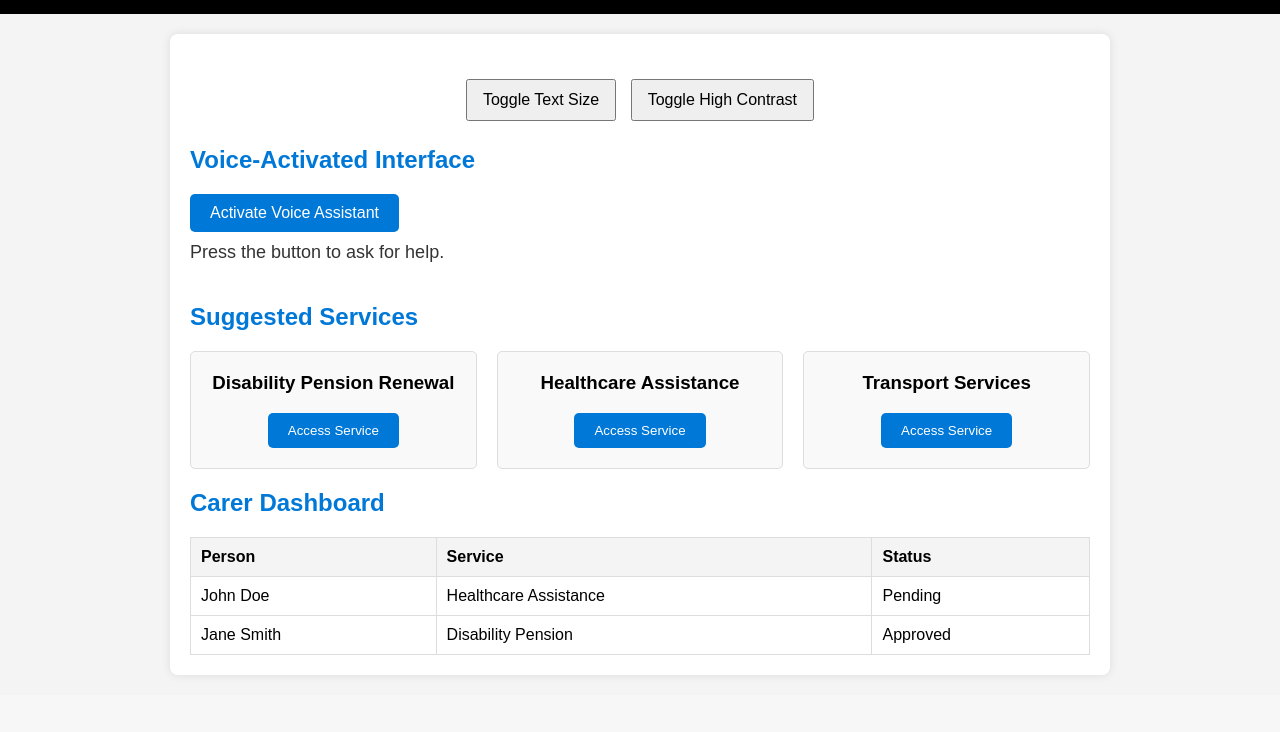
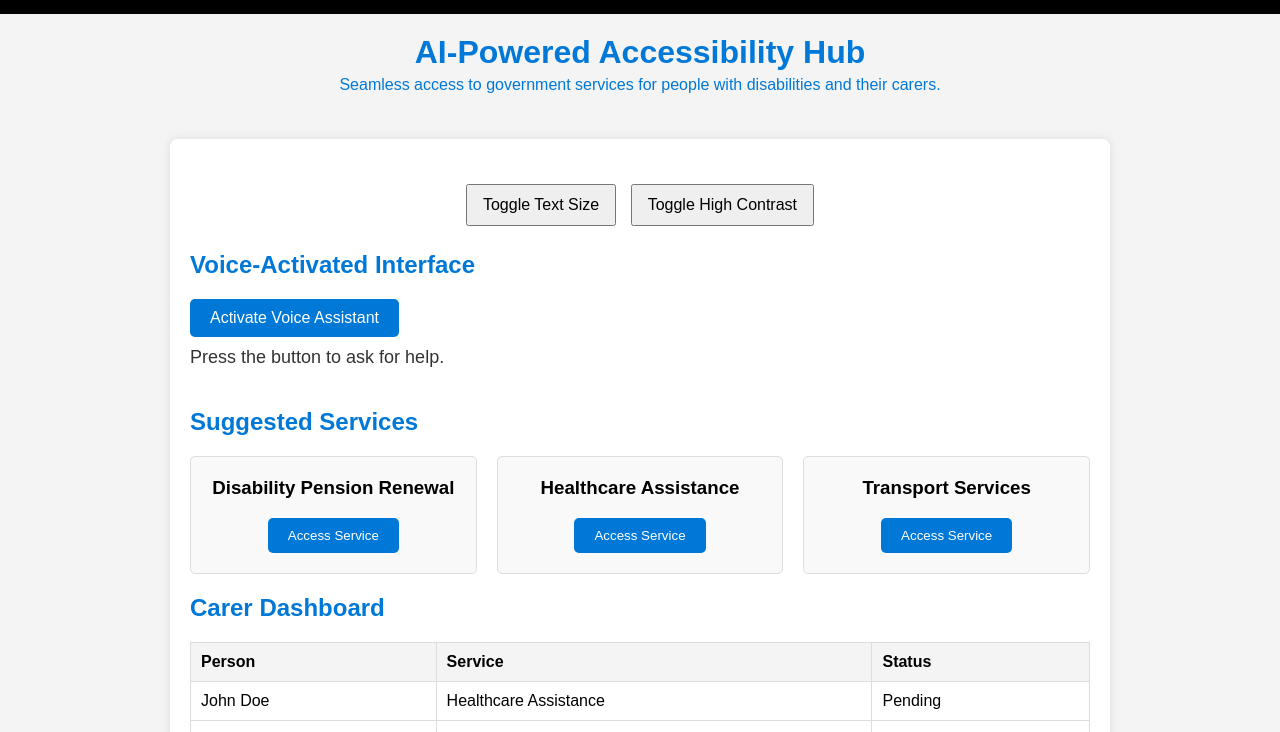
Before and after one commit to SushanGhimire/IAOGS, a plain HTML site: page index.html in a window 1280 px wide. Shown: the part 56-788 px from the top of the page. Drawn offline with Linux system fonts and the light colour scheme.

Commit message:
header updated

```diff
--- a/index.html
+++ b/index.html
@@ -30,8 +30,7 @@
 
       header {
         text-align: center;
-        background-color: #0078d7;
-        color: white;
+        color: #0078d7;
         padding: 20px 0;
       }
 
@@ -224,7 +223,13 @@
         <!-- Hamburger menu icon -->
       </div>
     </nav>
-
+    <header>
+      <h1>AI-Powered Accessibility Hub</h1>
+      <p>
+        Seamless access to government services for people with disabilities and
+        their carers.
+      </p>
+    </header>
     <main id="main-content" role="main">
       <!-- Accessibility Options -->
       <section class="accessibility-buttons">
```
